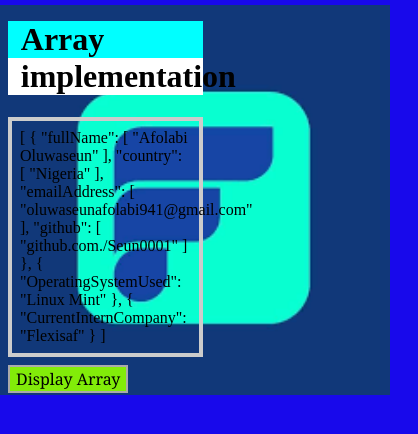
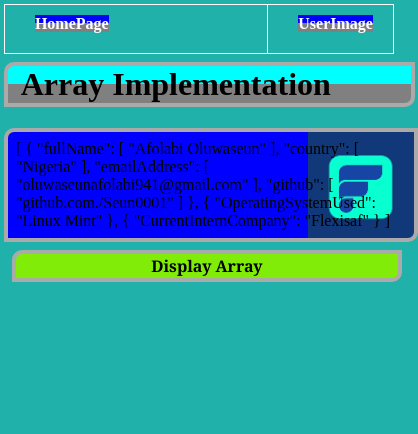
Before and after one commit to Seun0001/Array-implementation-webpage, a plain HTML site: page index.html in a window 390 px wide. Shown: the whole page, 418 px wide, since content can reach past the window. Drawn offline with Linux system fonts and the light colour scheme.

Commit message:
Mobile and Pc view final dynamic

```diff
--- a/html_webpage.js
+++ b/html_webpage.js
@@ -28,7 +28,7 @@ function formatArrayList(arrayList) {
   // Loop through each item in the array list
   arrayList.forEach((item) => {
     // Add a div element to the formatted output
-    formattedOutput += `<div style = "color: chartreuse; font-weight: bold;">`;
+    formattedOutput += `<div style = "color: black; font-weight: bold;">`;
     // Loop through each key in the item
     for (let key in item) {
       // Add a paragraph element to the formatted output with the key and value
--- a/index.html
+++ b/index.html
@@ -7,8 +7,18 @@
     <link rel="stylesheet" href="style.css" />
   </head>
   <body>
+    <header>
+      <div class="loginSession">
+        <table style="width: 100%;">
+          <tr className="indexHeader">
+            <th><a href="./index.html">HomePage</a></th>
+            <th><a href="./image/flexisafLogo.png" alt="flexisafLogo">UserImage</a></th>
+          </tr>
+        </table>
+      </div>
+    </header>
     <!-- Implementation of Array -->
-    <h1>Array implementation</h1>
+    <h1>Array Implementation</h1>
     <div id="output"></div>
     <button onclick="displayArray()">Display Array</button>
     <script src="./console/console.js"></script>
--- a/style.css
+++ b/style.css
@@ -1,27 +1,61 @@
+/* Pc view of the webpage */
+* {
+  width: 100%;
+}
 body {
-  background-image: url(./image/flexisafLogo.png);
-  width: 50%;
-  background-repeat: no-repeat;
-  background-position: center;
-  background-size: contain;
-  /* background-color: rgba(50, 100, 10, 0.3); */
-  background-color: rgb(24, 9, 235);
-  cursor: pointer;
+  background-color: rgb(10, 100, 100);
+  cursor: pointer; width: 50%; margin: 0 auto;
 }
 h1 {
-  background: linear-gradient(cyan 50%, white 50%);
-  padding-left: 0.8rem;
+  background: linear-gradient(cyan 50%, grey 50%);
+  padding-left: 0.8rem; margin-top: 0.5rem;
 }
 #output {
-  padding: 0.5rem;
-  margin-bottom: 0.5rem;
-  border: 0.25rem solid #ccc;
-  /* background-color: #f9f9f9; */
-  /* display: none; */
+  padding: 0.5rem; margin-bottom: 0.5rem;
+  background-image: url("./image/flexisafLogo.png");
+  background-repeat: no-repeat; background-position: right;
+  background-size: contain;
+  background-color: rgb(32, 71, 248);
 }
 button {
-  border: 0.125rem solid #aaa;
-  background-color: hsl(88, 93%, 48%);
+  font-weight: bold; background-color: hsl(88, 93%, 48%);
   font-family: Georgia, "Times New Roman", Times, serif;
-  font-size: 1rem;
+  font-size: 1rem; margin-left: 0.5rem;
 }
+h1,
+#output,
+button {
+  border: 0.25rem solid #aaa; border-radius: 10px 0px;
+}
+ul {
+  display: flex; list-style: none;
+}
+tr > th > a {
+  text-decoration: none; list-style: none; color: #fff;
+  background: linear-gradient(grey 50%, blue 50%);
+}
+th {
+  padding: 10px 20px 20px 30px; text-align: left;
+}
+
+div > table {
+  width: 100%;
+}
+table,
+th {
+  border: 1px solid white; border-collapse: collapse;
+}
+
+/* Mobile view of the webpage */
+@media screen and (max-width: 1000px) {
+  body {
+    background-color: lightseagreen; width: 100%; margin: 1%;
+  }
+  tr > th > a {
+    text-decoration: none; list-style: none;
+    background: linear-gradient(blue 50%, grey 50%);
+  }
+  #output {
+    background-color: blue;
+  }
+}
```
Also changed, not shown: 1 other file.
